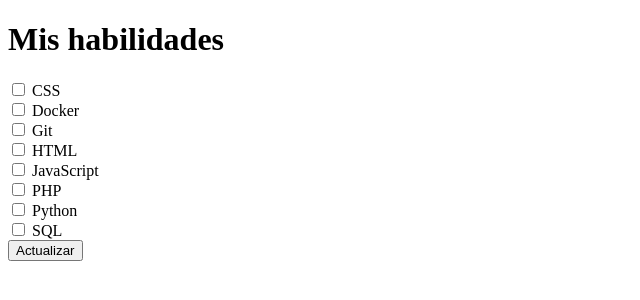
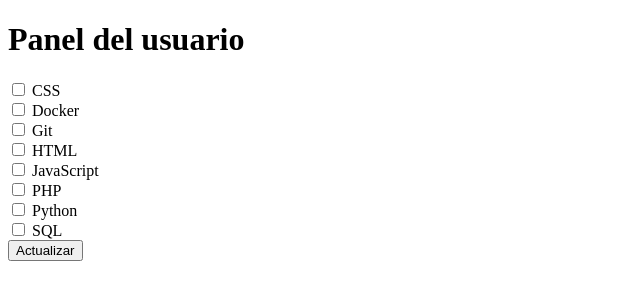
Before and after one commit to nipegun/SkillTracker, a PHP site: page /perfil.php in a window 1280 px wide. Shown: the top 300 px of the page, without its empty margins (0-640 px from the left). Run offline with PHP 8.4, Linux system fonts and the light colour scheme; a user stored in the database is signed in; data comes from the database, SQL or seed files in the repository; data that the repository does not hold is empty.

Commit message:
Update perfil.php

```diff
--- a/Web/perfil.php
+++ b/Web/perfil.php
@@ -39,7 +39,7 @@ $habilidades_usuario_ids = array_column($stmt->fetchAll(), 'habilidad_id');
   <title>Mis habilidades</title>
 </head>
 <body>
-  <h1>Mis habilidades</h1>
+  <h1>Panel del usuario</h1>
   <form method="POST">
     <?php foreach ($habilidades as $hab): ?>
       <label>
```
